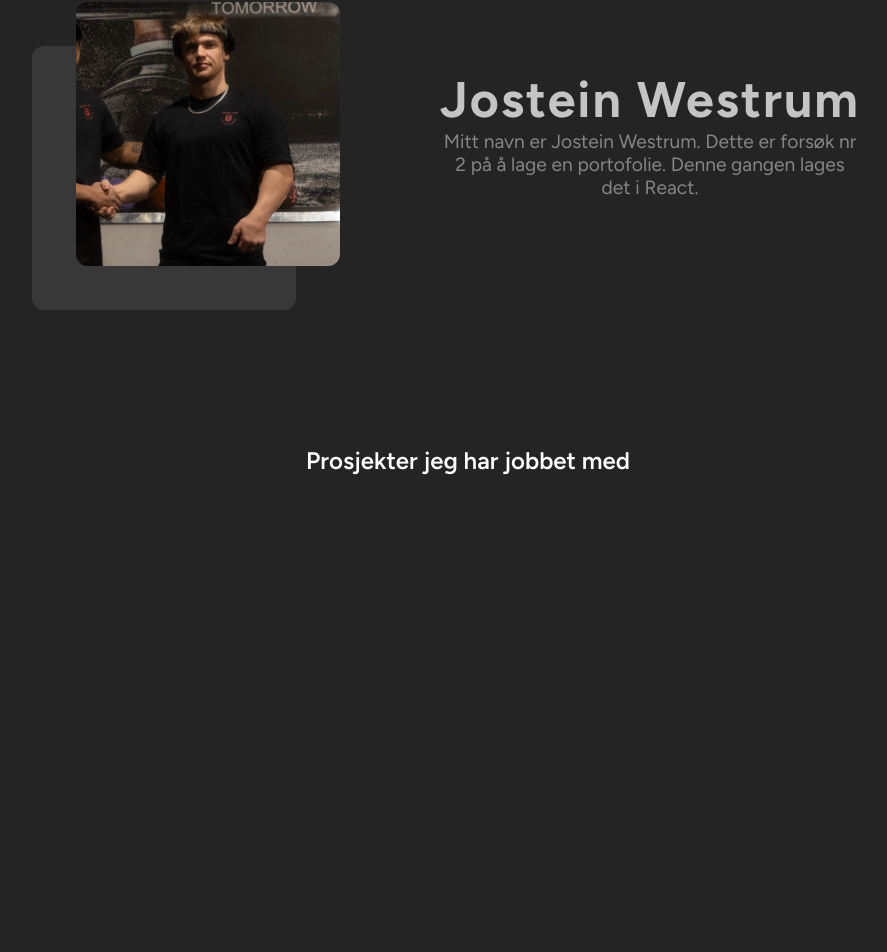
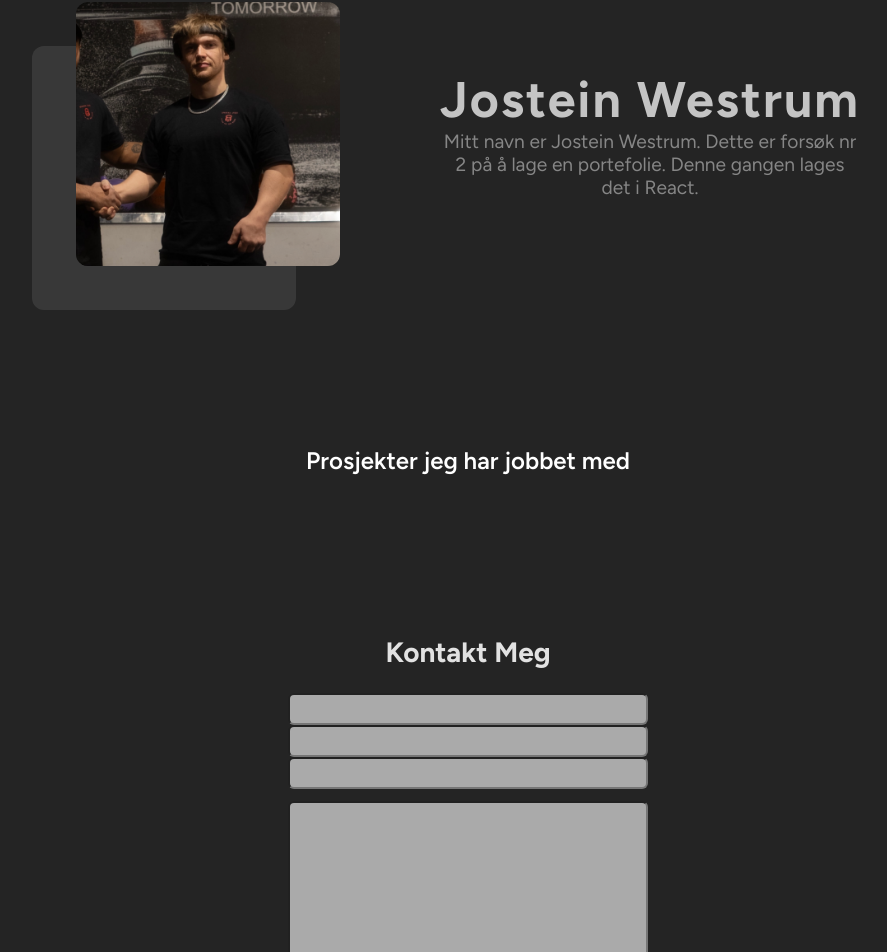
Before and after one commit to Jostein24sfj/react-portefolie, a React (Vite) app: page / in a window 1280 px wide. Shown: the part 254-1206 px from the top of the page, without its empty margins (172-1059 px from the left). Before the commit the page ends 865 px from the top, so only its background shows below. Built offline with nearby package versions, Linux system fonts and the light colour scheme.

Commit message:
added basic display of contact form

```diff
--- a/index.html
+++ b/index.html
@@ -10,7 +10,7 @@
       rel="stylesheet"
     />
     <meta name="viewport" content="width=device-width, initial-scale=1.0" />
-    <title>Portofolie</title>
+    <title>Portefolie</title>
   </head>
   <body>
     <div id="root"></div>
--- a/src/AboutMe/AboutMe.jsx
+++ b/src/AboutMe/AboutMe.jsx
@@ -9,7 +9,7 @@ export default function AboutMe() {
           <h1>Jostein Westrum</h1>
           <p className="aboutMeText">
             Mitt navn er Jostein Westrum. Dette er forsøk nr 2 på å lage en
-            portofolie. Denne gangen lages det i React.
+            portefolie. Denne gangen lages det i React.
           </p>
         </div>
       </section>
--- a/src/App.css
+++ b/src/App.css
@@ -28,24 +28,7 @@ main {
   padding: 64px 160px;
 }
 
-header {
-  background-color: #151515;
-  height: 84px;
-  display: flex;
-  justify-content: space-between;
-  padding: 34px;
-  align-items: center;
-  font-size: 24px;
-}
 
-.logoBtn {
-  background-color: #151515;
-  color: white;
-  border: none;
-  cursor: pointer;
-  font-size: 28px;
-  /* text-transform: uppercase; */
-}
 
 /* .logoTheme {
   display: flex;
--- a/src/Contact/Contact.css
+++ b/src/Contact/Contact.css
@@ -0,0 +1,38 @@
+* {
+    margin: 0;
+    padding: 0;
+    box-sizing: border-box;
+  }
+
+.contactSection {
+    display: flex;
+    flex-direction: column;
+    text-align: center;
+    align-items: center;
+    gap: 12px;
+}
+
+.contactSection input {
+    gap: 12px;
+}
+
+h2 {
+    font-size: 28px;
+    padding: 24px 0;
+}
+
+.inputSections input {
+    display: flex;
+    background-color: rgb(170, 170, 170);
+    border-radius: 6px;
+    width: 360px;
+    height: 32px;
+    /* text-align: center; */
+}
+
+.inputMessage {
+    height: 164px;
+    width: 360px;
+    background-color: rgb(170, 170, 170);
+    border-radius: 6px;
+}
--- a/src/Contact/Contact.jsx
+++ b/src/Contact/Contact.jsx
@@ -1,5 +1,18 @@
 import "./Contact.css";
 
 export default function Contact() {
-  return <></>;
+  return (
+    <>
+    <div className="contactSection">
+       <div className="inputSections">
+       <h2>Kontakt Meg</h2>
+        <input className="inputName" type="text" />
+        <input className="inputTlf" type="text" />
+        <input className="inputEmail" type="text" />
+       </div>
+        <input className="inputMessage" type="text" />
+    </div>
+    </>
+  );
+
 }
--- a/src/Header/Header.css
+++ b/src/Header/Header.css
@@ -3,3 +3,22 @@
     padding: 0;
     box-sizing: border-box;
   }
+
+  header {
+    background-color: #151515;
+    height: 84px;
+    display: flex;
+    justify-content: space-between;
+    padding: 34px;
+    align-items: center;
+    font-size: 24px;
+  }
+
+  .logoBtn {
+    background-color: #151515;
+    color: white;
+    border: none;
+    cursor: pointer;
+    font-size: 28px;
+    /* text-transform: uppercase; */
+  }
--- a/src/Header/Header.jsx
+++ b/src/Header/Header.jsx
@@ -6,7 +6,7 @@ export default function Header () {
         <>
         <header>
           <div className="logoTheme">
-            <button className="logoBtn">portofolie</button>
+            <button className="logoBtn">portefolie</button>
           </div>
           <div className="headerButtons">
             <button className="headerBtn">Om meg</button>
```
